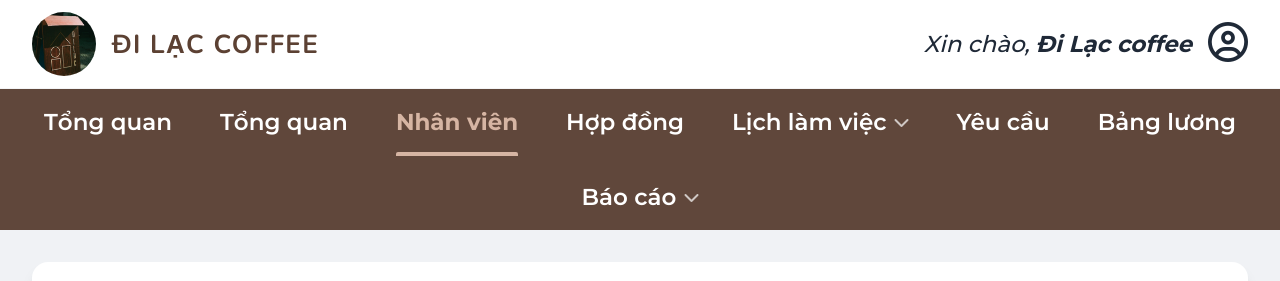
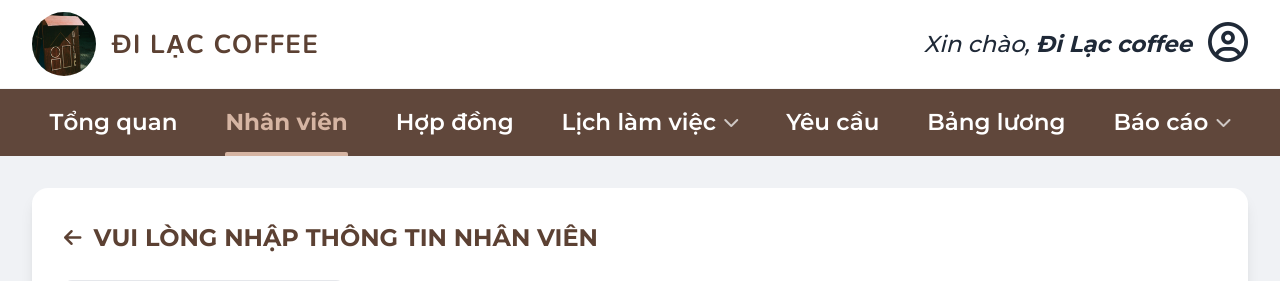
Before and after one commit to ThuTrang2512/HRM_Testing_Nhom09, a Django app: page /employee/add/ in a window 1280 px wide. Shown: the top 281 px of the page. Run offline with Django 5.2, Linux system fonts and the light colour scheme; the visitor is signed in with stand-in values (Sample User, id 1); data that the repository does not hold is empty; some libraries are stand-ins or nearby versions.

Commit message:
Tiên l2

```diff
--- a/pages/employee/templates/employee/employee_add.html
+++ b/pages/employee/templates/employee/employee_add.html
@@ -135,7 +135,7 @@
     </header>
 
     <!-- Navigation -->
-    <nav class="bg-[#4B2E1F]/[0.87] px-8 py-0 flex flex-wrap justify-center gap-x-12 gap-y-2 text-white text-[23px] font-semibold no-print">        <a href="/dashboard" class="nav-item py-[16px] transition-colors hover:text-[#d6b5a3]">Tổng quan</a>
+    <nav class="bg-[#4B2E1F]/[0.87] px-8 py-0 flex flex-wrap justify-center gap-x-12 gap-y-2 text-white text-[23px] font-semibold no-print">
         <a href="/dashboard" class="nav-item py-[16px] transition-colors hover:text-[#d6b5a3]">Tổng quan</a>
         <a href="/employee/" class="nav-item active py-[16px] transition-colors hover:text-[#d6b5a3]">Nhân viên</a>
         <a href="/pages/contract/contract_list.html" class="nav-item py-[16px] transition-colors hover:text-[#d6b5a3]">Hợp đồng</a>
```
